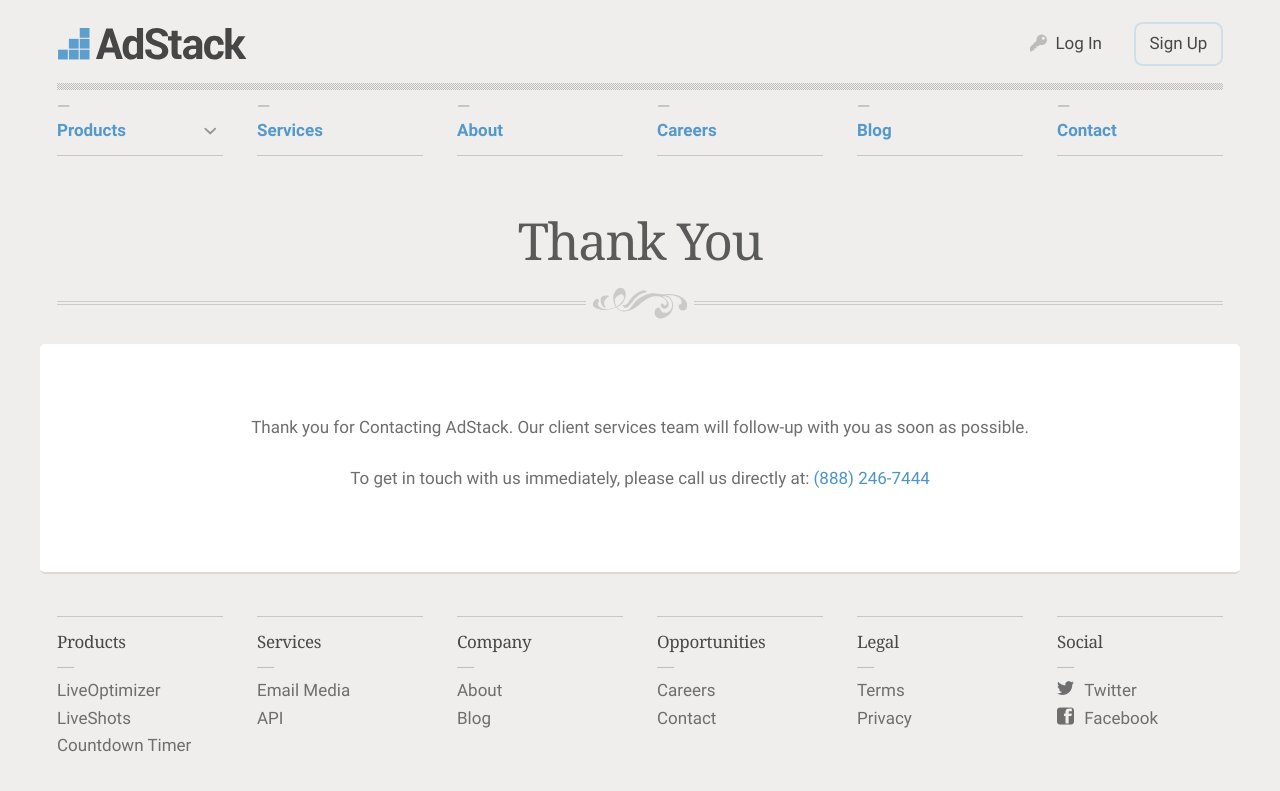
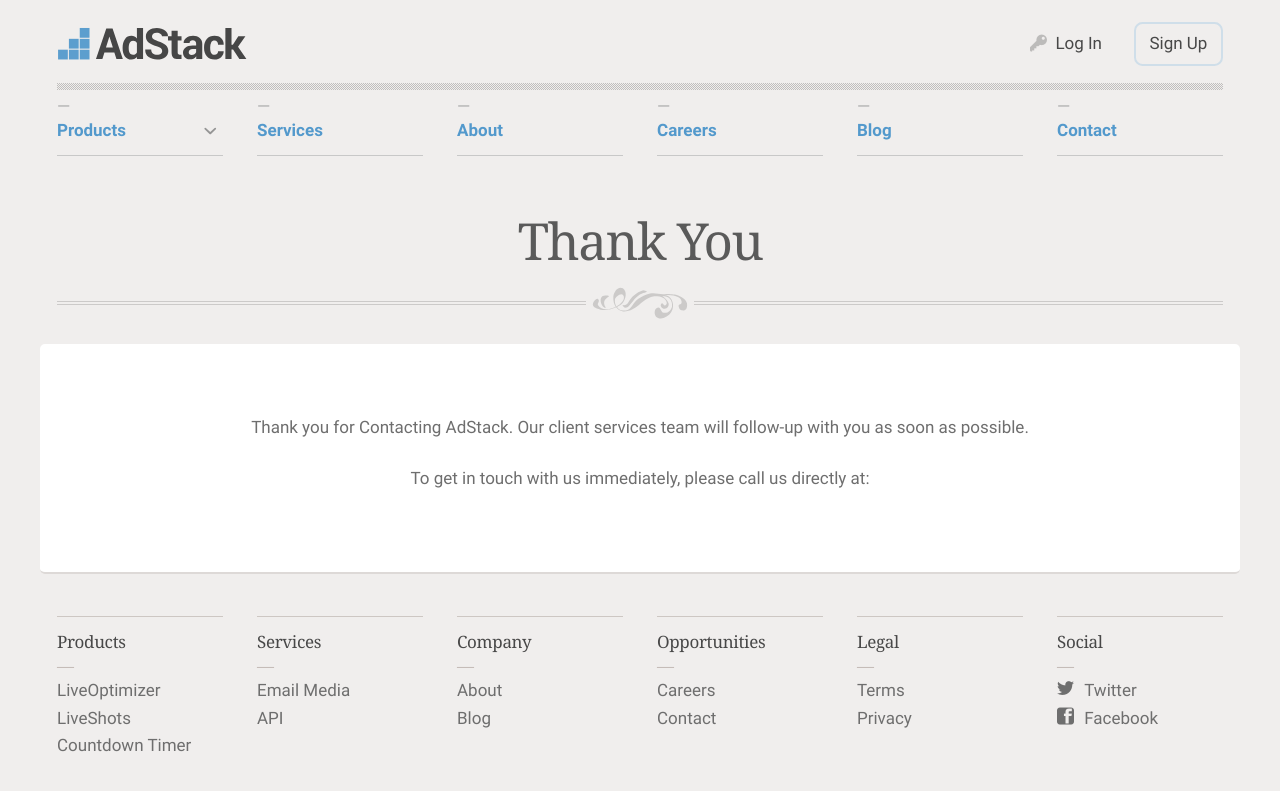
Before and after one commit to AdStack/adstack.github.io, a Jekyll site: the page built from _posts/2013-02-12-thanks.html, in a window 1280 px wide. Shown: the top 791 px of the page. Built offline with Jekyll 4.4.1, drawn with Linux system fonts in a browser that asks for light colours; some web fonts are replaced.

Commit message:
Remove phone number

```diff
--- a/_posts/2013-02-12-thanks.html
+++ b/_posts/2013-02-12-thanks.html
@@ -7,7 +7,7 @@
 	<div class="row">
 		<div class="col-12">
 			<p>Thank you for Contacting AdStack. Our client services team will follow-up with you as soon as possible.</p>
-			<p>To get in touch with us immediately, please call us directly at: <a href="tel:+1-888-246-7444">(888) 246-7444</a></p>
+			<p>To get in touch with us immediately, please call us directly at: </p>
 		</div>
 	</div>
 </div>
```
